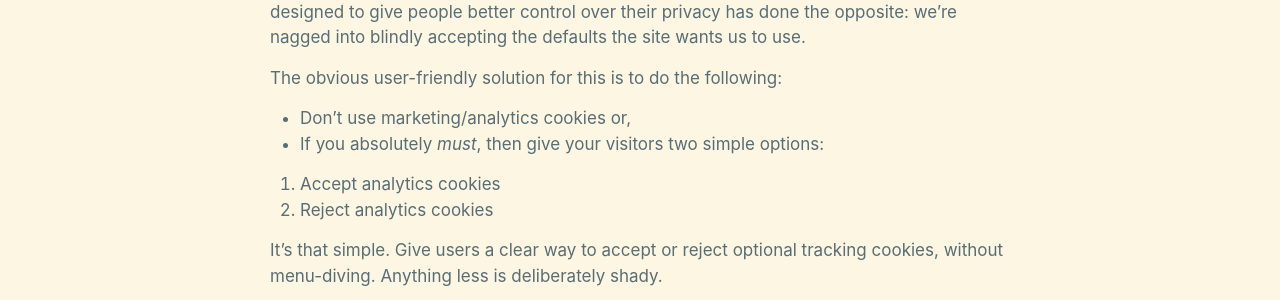
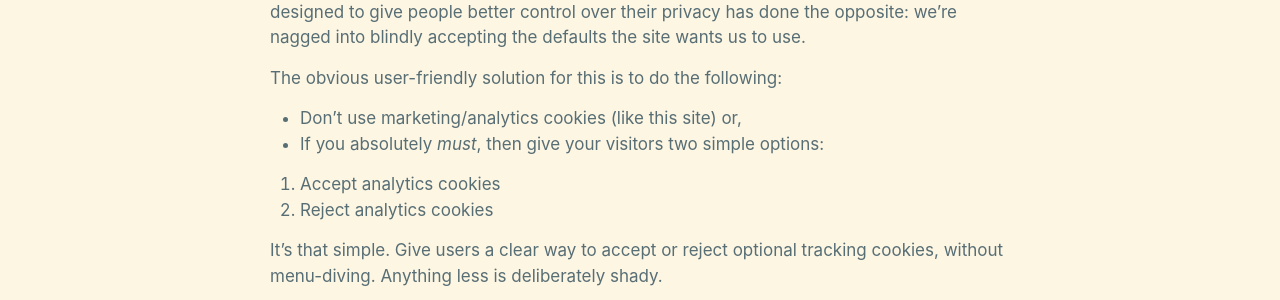
Before and after one commit to wgx/blog.willgrant.org, a Jekyll site: the page built from _posts/2022-06-13-fix-deceptive-ux-cookie-consent.markdown, in a window 1280 px wide. Shown: the part 961-1261 px from the top of the page. Built offline with Jekyll 4.4.1, drawn with Linux system fonts in a browser that asks for light colours.

Commit message:
like this site

```diff
--- a/_posts/2022-06-13-fix-deceptive-ux-cookie-consent.markdown
+++ b/_posts/2022-06-13-fix-deceptive-ux-cookie-consent.markdown
@@ -28,7 +28,7 @@ It’s a deliberate deceptive pattern that’s everywhere, and it’s ironic tha
 
 The obvious user-friendly solution for this is to do the following:
 
-- Don’t use marketing/analytics cookies or,
+- Don’t use marketing/analytics cookies (like this site) or,
 - If you absolutely *must*, then give your visitors two simple options:
 
 1. Accept analytics cookies
```
